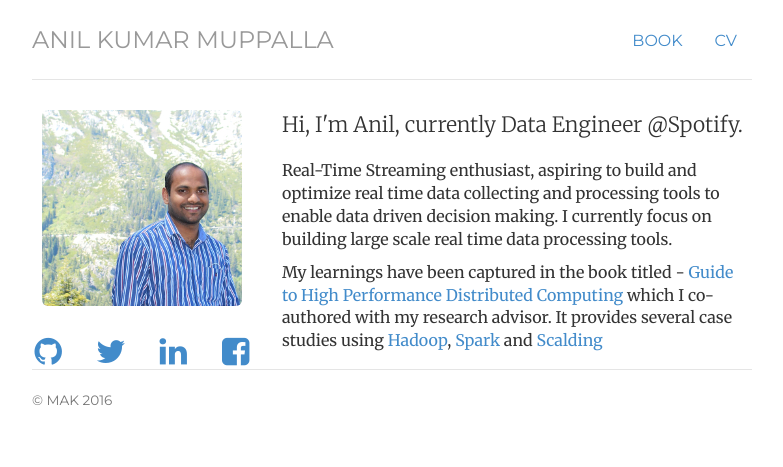
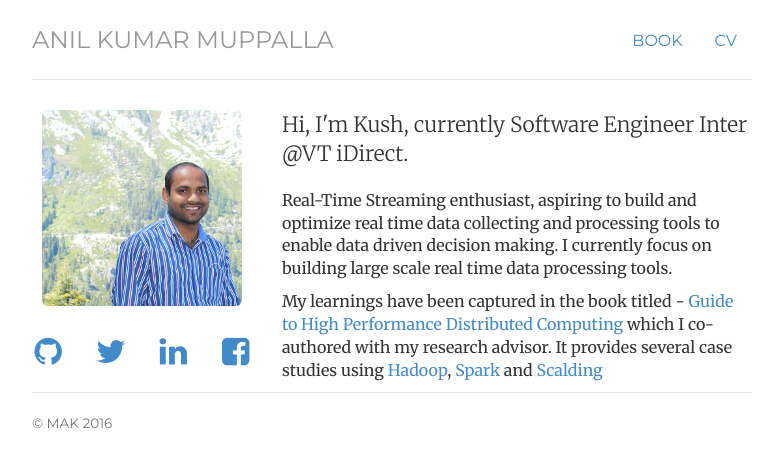
Before and after one commit to kkushagra/kkushagra.github.io, a Jekyll site: the page built from index.html, in a window 1280 px wide. Shown: the top 467 px of the page, without its empty margins (248-1031 px from the left). Built offline with Jekyll 4.4.1, drawn with Linux system fonts in a browser that asks for light colours.

Commit message:
Update index.html

```diff
--- a/index.html
+++ b/index.html
@@ -1,24 +1,24 @@
 ---
 layout: default
-title: Anil Muppalla
+title: Kushagra Mishra
 cv: passive
 notes: passive
 contact: passive
-description: Anil Kumar Muppalla is a Data Engineer, Researcher, Web and Mobile Developer, Music Enthusiast living and studying at Gerogia Tech in Atlanta, GA, USA.
+description: Kushagra Mishra is a Software Engineer and Researcher, Web and Mobile Developer, Music Enthusiast living and studying at Gerogia Tech in Atlanta, GA, USA.
 ---
 <!-- <div class="jumbotron"> -->
 <div class="row">
 	<div align="center" class="col-sm-4">
 	<img  class="img-rounded avatar" alt="Anil Kumar Muppalla" src="img/profile.jpg">
 	<div class="row">
-		<a target="_blank" class="col-sm-3" href="http://github.com/anilmuppalla"><i class="fa fa-github fa-2x"></i></a>
-		<a target="_blank" class="col-sm-3" href="https://twitter.com/anilmuppallar"><i class="fa fa-twitter fa-2x"></i></a>
-		<a target="_blank" class="col-sm-3" href="http://www.linkedin.com/in/anilmuppalla/"><i class="fa fa-linkedin fa-2x"></i></a>
-		<a target="_blank" class="col-sm-3" href="https://www.facebook.com/anilmuppallar"><i class="fa fa-facebook-square fa-2x"></i></a>
+		<a target="_blank" class="col-sm-3" href="http://github.com/kkushagra"><i class="fa fa-github fa-2x"></i></a>
+		<a target="_blank" class="col-sm-3" href="https://twitter.com/kushagra"><i class="fa fa-twitter fa-2x"></i></a>
+		<a target="_blank" class="col-sm-3" href="http://www.linkedin.com/in/mishrakushagra/"><i class="fa fa-linkedin fa-2x"></i></a>
+		<a target="_blank" class="col-sm-3" href="https://www.facebook.com/kushagra.om"><i class="fa fa-facebook-square fa-2x"></i></a>
 	</div>
 	</div>
 	<div class="col-sm-8">
-	<p class="lead">Hi, I'm <span itemprop="name">Anil</span>, currently Data Engineer @Spotify.
+	<p class="lead">Hi, I'm <span itemprop="name">Kush</span>, currently Software Engineer Inter @VT iDirect.
 	</p>
 
 	<p>Real-Time Streaming enthusiast, aspiring to build and optimize real time data collecting and processing tools to enable data driven decision making. I currently focus on building large scale real time data processing tools.
```
